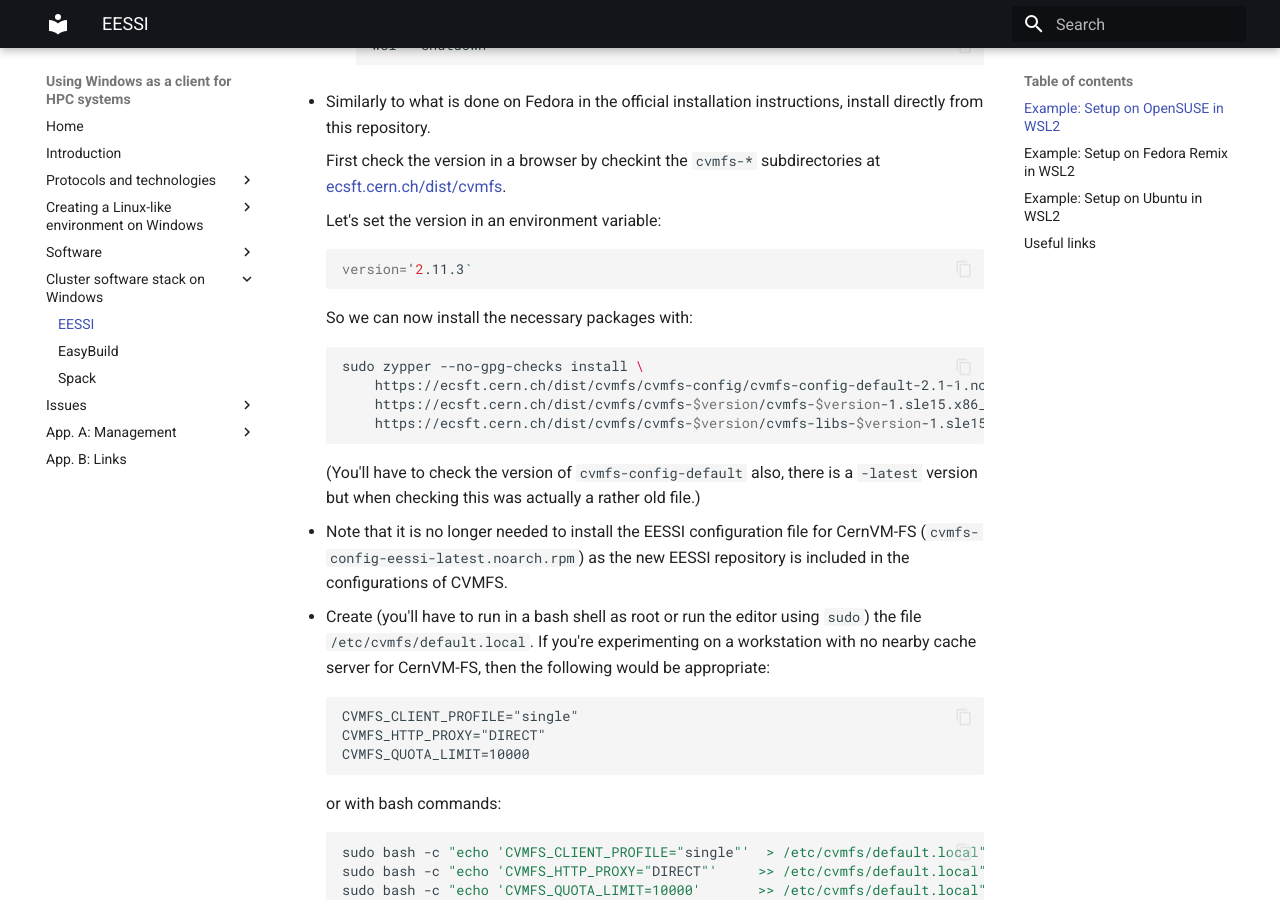
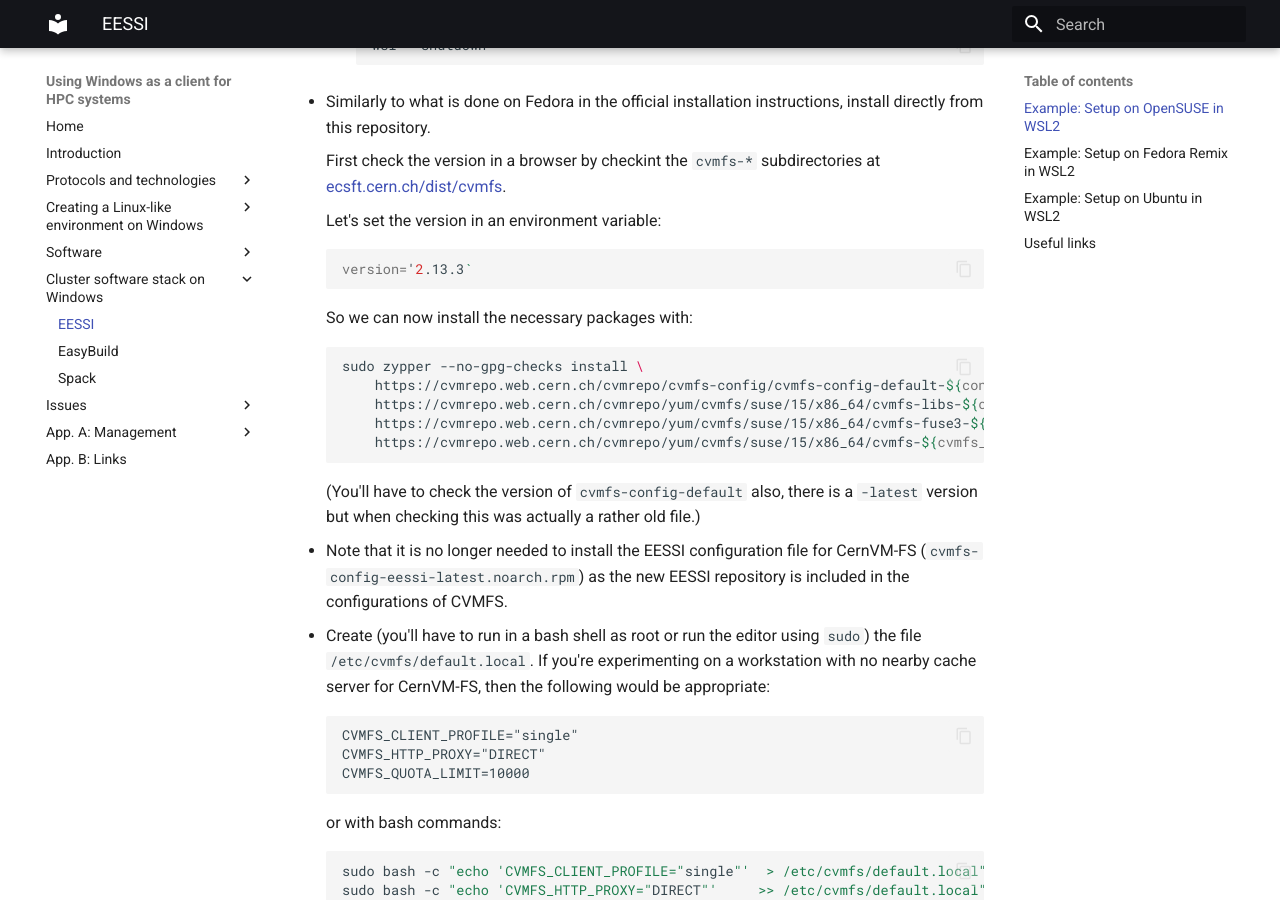
Before and after one commit to klust/windows-client-HPC, an MkDocs documentation site: the page built from docs/4_Cluster_Stack/4_01_EESSI.md, in a window 1280 px wide and 900 px high, scrolled down 1562 px. Built offline with MkDocs 1.6.1 and Material for MkDocs 9.7.7, drawn with Linux system fonts in a browser that asks for light colours; some of the changed text lies outside the part shown.

Commit message:
Updated the instructions for EESSI on OpenSUSE after testing again with Leap 15.6.

````diff
--- a/docs/4_Cluster_Stack/4_01_EESSI.md
+++ b/docs/4_Cluster_Stack/4_01_EESSI.md
@@ -86,16 +86,17 @@ distributed.**
     Let's set the version in an environment variable:
 
     ``` bash
-    version='2.11.3`
+    version='2.13.3`
     ```
 
     So we can now install the necessary packages with:
 
     ``` bash
     sudo zypper --no-gpg-checks install \
-        https://ecsft.cern.ch/dist/cvmfs/cvmfs-config/cvmfs-config-default-2.1-1.noarch.rpm \
-        https://ecsft.cern.ch/dist/cvmfs/cvmfs-$version/cvmfs-$version-1.sle15.x86_64.rpm \
-        https://ecsft.cern.ch/dist/cvmfs/cvmfs-$version/cvmfs-libs-$version-1.sle15.x86_64.rpm
+        https://cvmrepo.web.cern.ch/cvmrepo/cvmfs-config/cvmfs-config-default-${config_version}.noarch.rpm \
+        https://cvmrepo.web.cern.ch/cvmrepo/yum/cvmfs/suse/15/x86_64/cvmfs-libs-${cvmfs_version}-1.sle15.x86_64.rpm \
+        https://cvmrepo.web.cern.ch/cvmrepo/yum/cvmfs/suse/15/x86_64/cvmfs-fuse3-${cvmfs_version}-1.sle15.x86_64.rpm \
+        https://cvmrepo.web.cern.ch/cvmrepo/yum/cvmfs/suse/15/x86_64/cvmfs-${cvmfs_version}-1.sle15.x86_64.rpm
     ```
 
     (You'll have to check the version of `cvmfs-config-default` also, there is a `-latest` version
````
Also changed, not shown: other parts of docs/4_Cluster_Stack/4_01_EESSI.md (+2 -2 lines).
